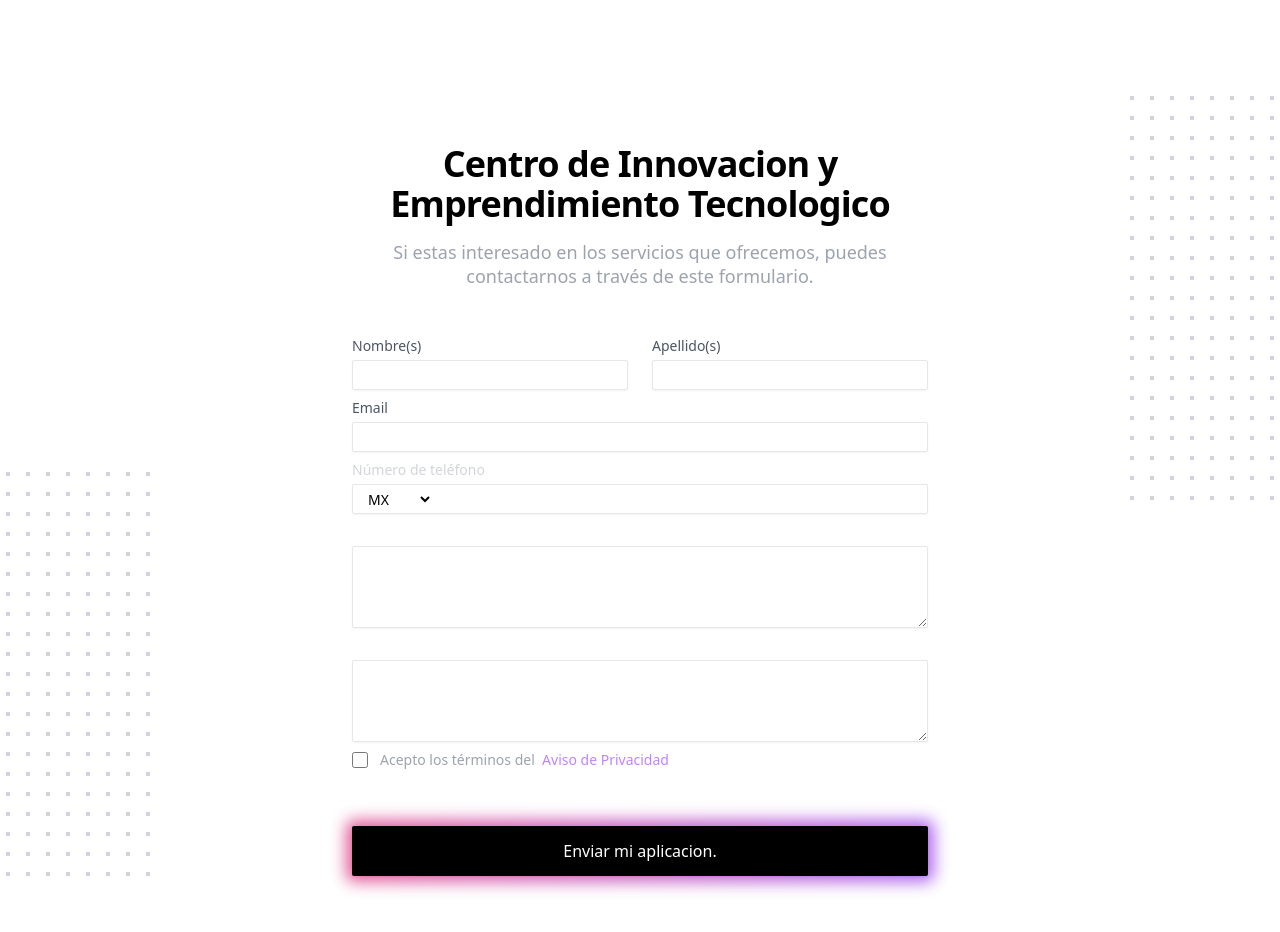
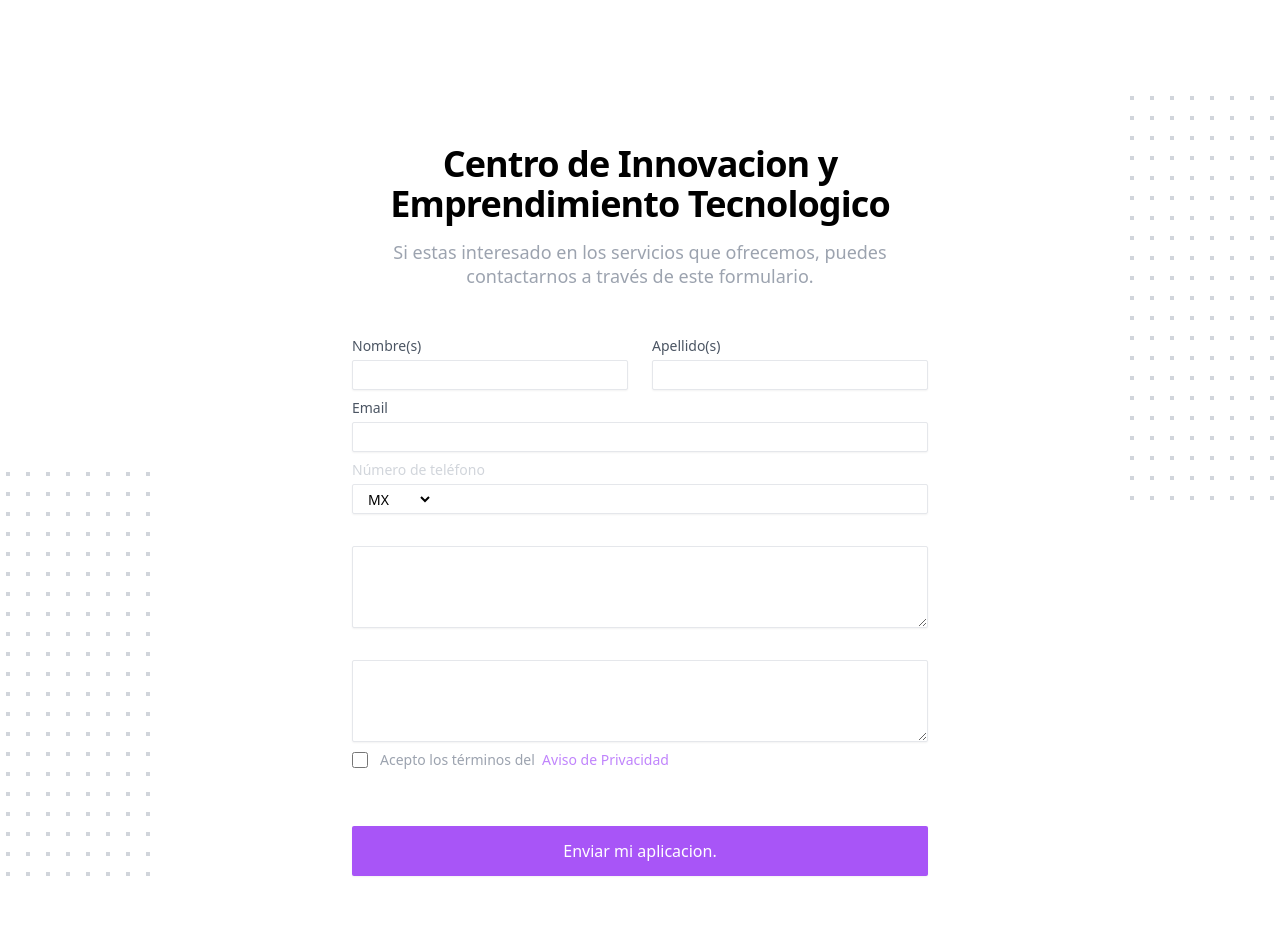
Before and after one commit to Avzolem/ciet, a Next.js app: page /contact in a window 1280 px wide. Shown: the top 932 px of the page. Built offline with nearby package versions, Linux system fonts and the light colour scheme.

Commit message:
Gradient off of the button form

```diff
--- a/pages/contact/index.js
+++ b/pages/contact/index.js
@@ -330,12 +330,10 @@ const ContactPage = () => {
 						{/* BOTON  */}
 						<div className="sm:col-span-2">
 							<div className="relative group">
-								<div
-									className="absolute -inset-1.5 bg-gradient-to-r from-pink-600 to bg-purple-600 rounded-lg blur
-                                r opacity-75 group-hover:opacity-100 transition duration-1000 group-hover:duration-200"></div>
+								<div className=""></div>
 								<button
 									type="submit"
-									className="relative inline-flex w-full items-center justify-center rounded-sm border border-transparent bg-black px-6 py-3 text-base font-medium text-white shadow-sm hover:bg-purple-700 focus:outline-none focus:ring-2 focus:ring-purple-700 focus:ring-offset-2"
+									className="relative inline-flex w-full items-center justify-center rounded-sm border border-transparent bg-purple-500 px-6 py-3 text-base font-medium text-white shadow-sm hover:bg-purple-700 focus:outline-none focus:ring-2 focus:ring-purple-700 focus:ring-offset-2"
 									disabled={submitLoading}>
 									{submitLoading ? (
 										<div>
```
